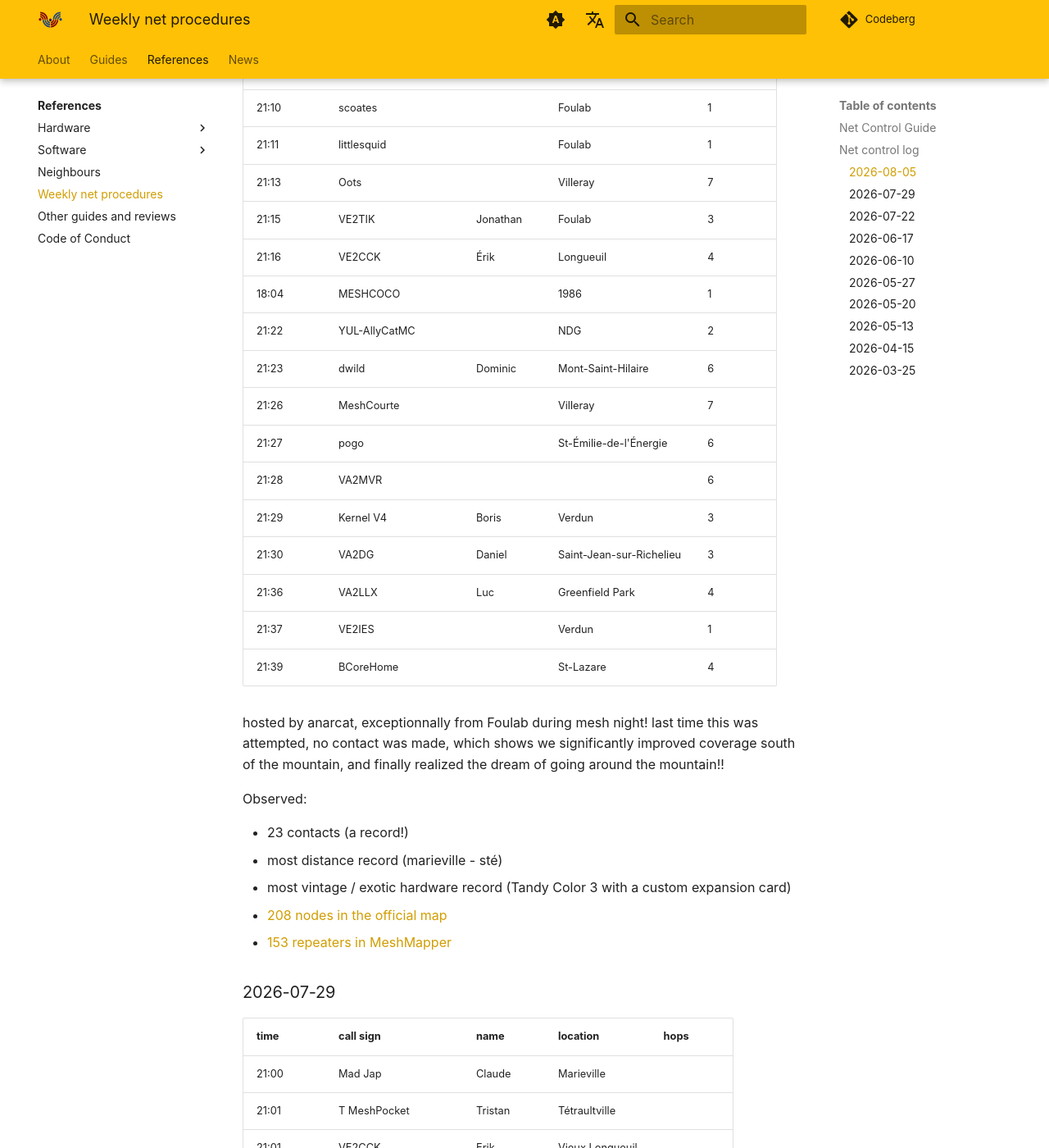
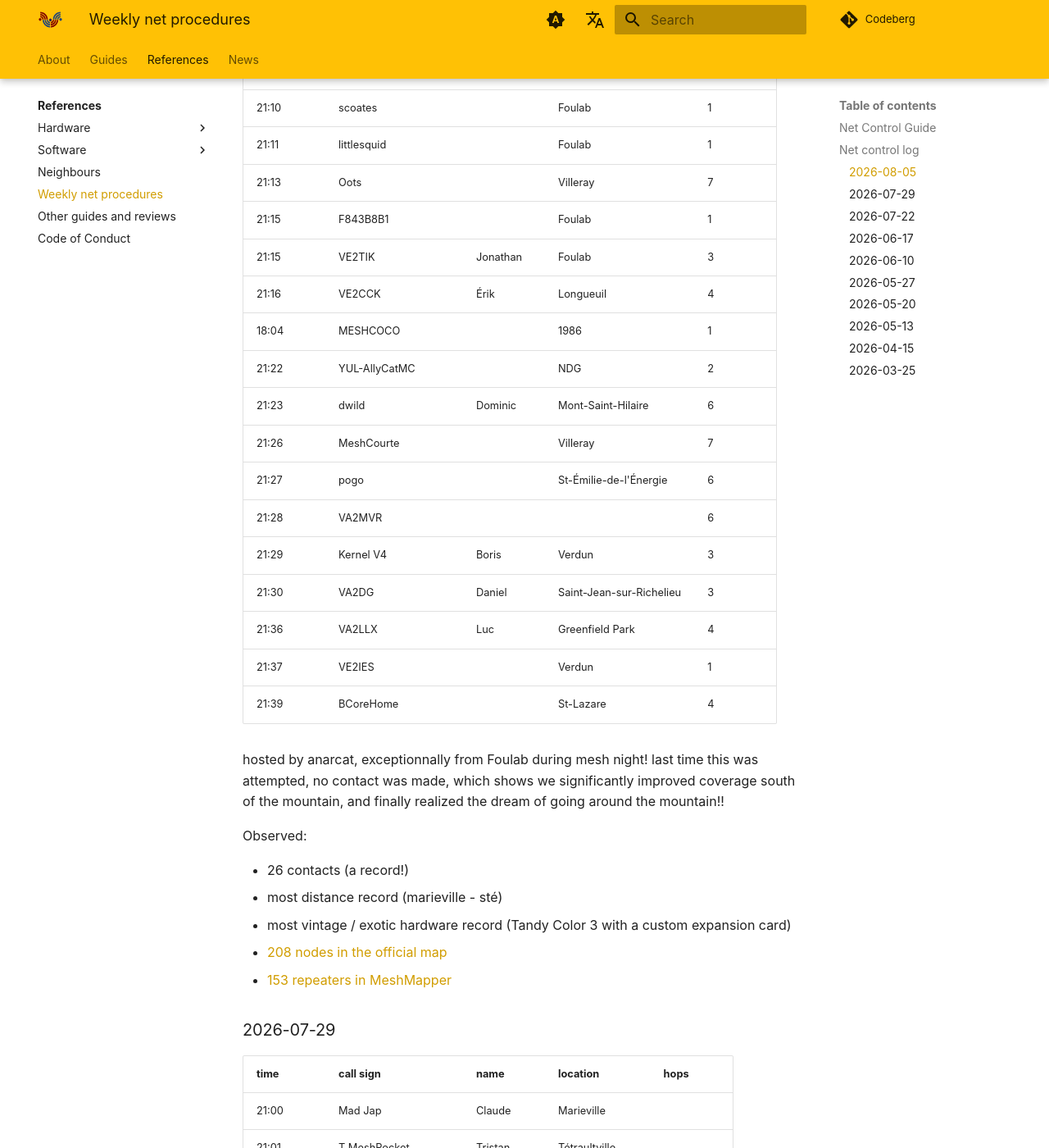
Before and after one commit to ReseauLibre/lora.reseaulibre.ca, an MkDocs documentation site: the page built from docs/references/net.md, in a window 1280 px wide and 1400 px high, scrolled down 1923 px. Shown: the whole window at 82% size. Built offline with MkDocs 1.6.1 and Material for MkDocs 9.7.7, drawn with Linux system fonts in a browser that asks for light colours; plug-ins that fetch from the network failed and are left out; comment, search, counter and statistics services are not loaded.

Commit message:
forgot a contact!

```diff
--- a/docs/references/net.md
+++ b/docs/references/net.md
@@ -89,6 +89,7 @@ We keep track of past nets here.
 | 21:10 | scoates                |           | Foulab                   | 1    |
 | 21:11 | littlesquid            |           | Foulab                   | 1    |
 | 21:13 | Oots                   |           | Villeray                 | 7    |
+| 21:15 | F843B8B1               |           | Foulab                   | 1    |
 | 21:15 | VE2TIK                 | Jonathan  | Foulab                   | 3    |
 | 21:16 | VE2CCK                 | Érik      | Longueuil                | 4    |
 | 18:04 | MESHCOCO               |           | 1986                     | 1    |
@@ -110,7 +111,7 @@ realized the dream of going around the mountain!!
 
 Observed:
 
-- 23 contacts (a record!)
+- 26 contacts (a record!)
 - most distance record (marieville - sté)
 - most vintage / exotic hardware record (Tandy Color 3 with a custom
   expansion card)
```
